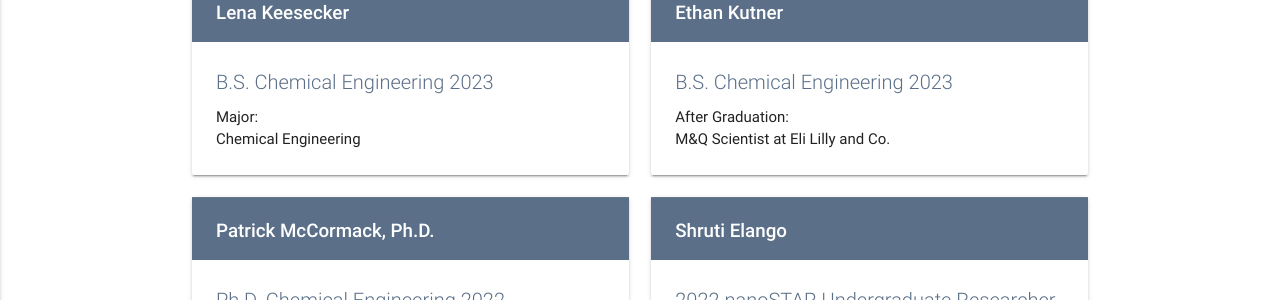
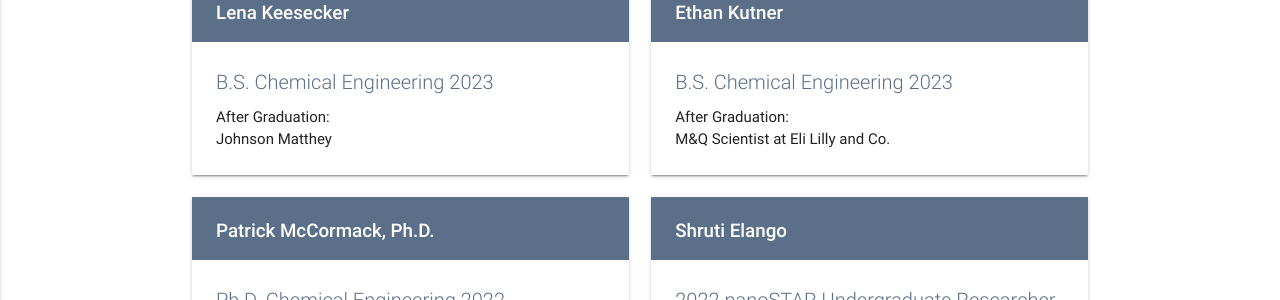
Before and after one commit to geisegroup/geisegroup.github.io, a Jekyll site: the page built from people.md, in a window 1280 px wide and 900 px high, scrolled down 3101 px. Shown: the part 152-452 px from the top of the window. Built offline with Jekyll 4.4.1, drawn with Linux system fonts in a browser that asks for light colours; nearby versions of some CDN libraries.

Commit message:
Update lenaKeesecker.html

```diff
--- a/_alumniMembers/lenaKeesecker.html
+++ b/_alumniMembers/lenaKeesecker.html
@@ -1,7 +1,7 @@
 ---
 name: Lena Keesecker
 title: B.S. Chemical Engineering 2023
-afterPrefix: Major
-afterText: Chemical Engineering
+afterPrefix: After Graduation
+afterText: Johnson Matthey
 orderBy: 90
 ---
```
